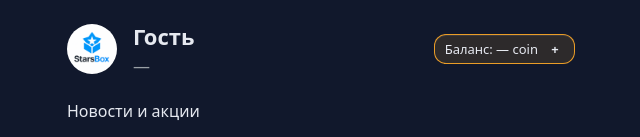
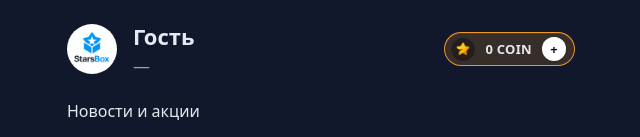
Before and after one commit to officialstarsbox/starsbox-miniapp, a plain HTML site: page index.html in a window 1280 px wide. Shown: the top 137 px of the page, without its empty margins (319-959 px from the left). Drawn offline with Linux system fonts and the light colour scheme; grey boxes are pictures that could not be loaded.

Commit message:
stars-coin page6

```diff
--- a/index.html
+++ b/index.html
@@ -22,8 +22,13 @@
         href="pages/starscoin/index.html"
         aria-label="Открыть баланс StarsCoin"
       >
-        <span id="starsCoinText">Баланс: — coin</span>
-        <span class="starscoin-plus" aria-hidden="true">+</span>
+        <span class="sc-icon" aria-hidden="true">
+          <img src="assets/icons/icon3.png" alt="">
+        </span>
+
+        <span id="starsCoinText" class="sc-text">0 COIN</span>
+
+        <span class="sc-plus" aria-hidden="true">+</span>
       </a>
     </div>
   </header>
--- a/styles.css
+++ b/styles.css
@@ -95,50 +95,82 @@ body.home-page::before{
 }
 
 /* ===== StarsCoin бейдж-кнопка (вместо brand-icon) ===== */
+/* новая кнопка StarsCoin — круглое «чип»-поле */
 .starscoin-balance{
+  --sc-accent: #ffa428;                 /* оранжевый акцент */
   justify-self: end;
+
   display: inline-flex;
   align-items: center;
-  gap: 8px;
+  gap: 10px;
 
-  height: 30px;                 /* как старая иконка по высоте */
-  padding: 0 10px;
-  border-radius: 12px;
+  height: 34px;
+  padding: 0 8px 0 6px;                 /* компактный внутренний отступ */
+  border-radius: 9999px;
 
   text-decoration: none;
   color: var(--text);
   font-size: 13px;
   line-height: 1;
 
-  /* Оранжевая рамка и лёгкая подложка в стиле интерфейса */
-  border: 1px solid rgba(255, 170, 40, 0.9);
-  background: rgba(255, 170, 40, 0.12);
+  background: rgba(255,164,40,.16);     /* ОСТАВЛЯЕМ оранжевую подложку */
+  border: 1px solid rgba(255,164,40,.90);
   box-shadow: inset 0 1px 0 rgba(255,255,255,.08);
   transition: background .2s, border-color .2s, transform .06s, box-shadow .2s;
 }
 
 .starscoin-balance:hover{
-  background: rgba(255, 170, 40, 0.18);
+  background: rgba(255,164,40,.22);
+}
+
+.starscoin-balance:active{
   transform: translateY(1px);
 }
 
-.starscoin-balance:active{
-  transform: translateY(2px);
-}
-
 .starscoin-balance:focus-visible{
-  outline: 2px solid rgba(255, 170, 40, 0.55);
+  outline: 2px solid rgba(255,164,40,.55);
   outline-offset: 2px;
 }
 
-/* Плюсик справа — компактный, без смещения текста */
-.starscoin-plus{
-  display: inline-grid;
-  place-items: center;
-  width: 18px;
-  height: 18px;
-  font-weight: 600;
+/* левый кружок с вашей иконкой */
+.sc-icon{
+  width: 24px; height: 24px;
+  border-radius: 50%;
+  display: inline-grid; place-items: center;
+
+  /* лёгкая подложка, чтобы белые/синие иконки читались */
+  background: rgba(0,0,0,.35);
+  box-shadow: inset 0 1px 0 rgba(255,255,255,.08);
+}
+
+.sc-icon img{
+  width: 14px; height: 14px; display: block;
+}
+
+/* текст в центре — как в примере (жирный капс) */
+.sc-text{
+  font-weight: 700;
+  letter-spacing: .3px;
+  white-space: nowrap;
+}
+
+/* правый белый «плюс» */
+.sc-plus{
+  width: 24px; height: 24px;
+  border-radius: 50%;
+  display: inline-grid; place-items: center;
+
+  background: #fff;
+  color: #0b0e1b;
+  font-weight: 700;
   line-height: 1;
+  box-shadow: 0 1px 2px rgba(0,0,0,.25), inset 0 1px 0 rgba(255,255,255,.6);
+}
+
+/* на маленьких экранах позволяем ужаться, но без ломки сетки */
+@media (max-width: 380px){
+  .starscoin-balance{ gap: 8px; padding: 0 6px 0 4px; }
+  .sc-text{ font-size: 12px; letter-spacing: .2px; }
 }
 
 /* =========================================================
```
